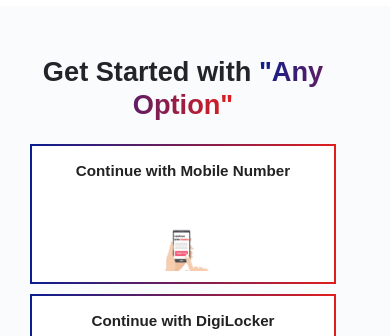
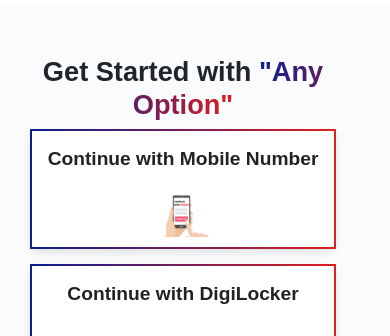
Before and after one commit to Anilpanth-hue/Khoji, a plain HTML site: page index.html in a window 390 px wide. Shown: the part 1110-1446 px from the top of the page. Drawn offline with nearby package versions, Linux system fonts and the light colour scheme.

Commit message:
cta-changes

```diff
--- a/style.css
+++ b/style.css
@@ -1283,7 +1283,33 @@ body {
   .get-started-img {
     max-width: 120px;
     max-height: 50px;
-  }}
+  }
+}
+
+/* Features Section Styles for Mobile Screens */
+@media (max-width: 767px) {
+  .get-started-box {
+    width: 90% !important; /* Decrease the width of the boxes */
+    height: auto !important; /* Adjust height automatically */
+    margin: -15px auto !important; /* Add spacing between boxes */
+    padding: -45px !important; /* Add padding inside the boxes */
+    border-radius: 10px !important; /* Keep the rounded corners */
+    box-shadow: 0 4px 8px rgba(0, 0, 0, 0.1) !important; /* Add subtle shadow */
+  }
+
+  .get-started-title {
+    font-size: 1.2rem !important; /* Adjust font size for better readability */
+    text-align: center !important; /* Center-align the text */
+    margin-bottom: 10px !important; /* Add spacing below the title */
+  }
+
+  .get-started-img {
+    width: 140px !important; /* Increase the size of the logo */
+    height: auto !important; /* Maintain aspect ratio */
+    display: block !important;
+    margin: 0 auto !important; /* Center the logo */
+  }
+}
 
 /* Patents Section Styles */
 .patents-section {
```
